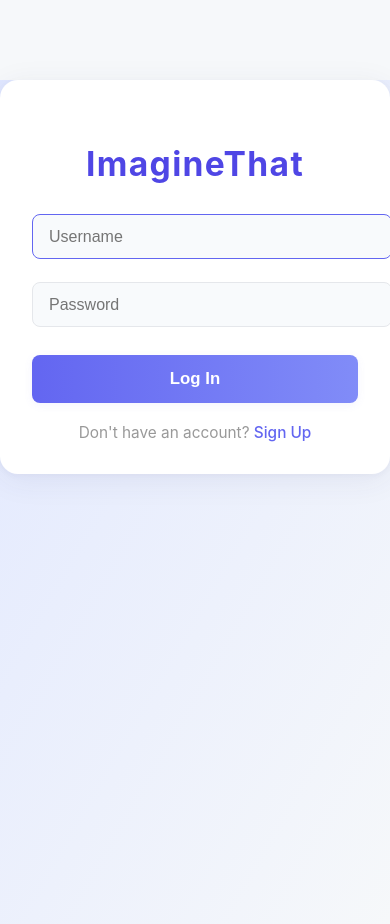
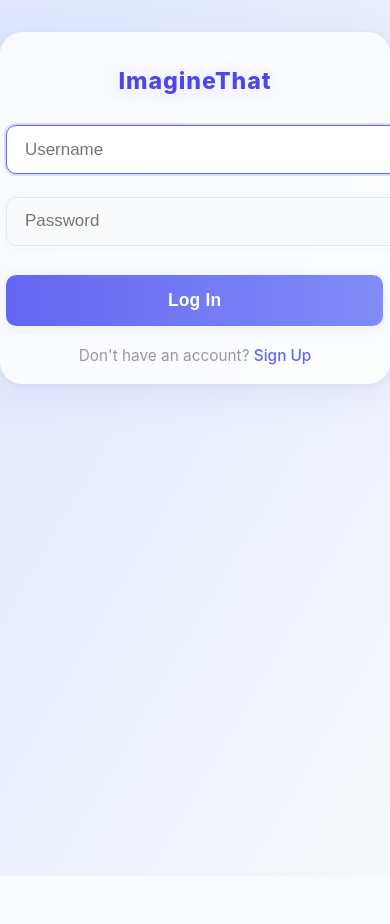
Before and after one commit to SaarShai/ImagineThat, a PHP site: page /index.php in a window 390 px wide; the page is wider, and only the part inside the window is pictured. After the commit the page ends 876 px from the top of that part, so only its background shows below. Run offline with PHP 8.4, Linux system fonts and the light colour scheme.

Commit message:
UI polish: beautiful minimalistic glassmorphism, modern focus, responsive, animated buttons

```diff
--- a/assets/css/style.css
+++ b/assets/css/style.css
@@ -2,42 +2,54 @@
 body, html {
     margin: 0;
     padding: 0;
-    font-family: 'Inter', 'Segoe UI', Arial, sans-serif;
-    background: #f6f8fa;
+    font-family: 'Inter', 'Segoe UI', Arial, 'Apple Color Emoji', 'Segoe UI Emoji', 'Segoe UI Symbol', sans-serif;
+    background: linear-gradient(120deg, #e0e7ff 0%, #f6f8fa 100%);
     color: #222;
-    height: 100%;
+    min-height: 100vh;
+    -webkit-font-smoothing: antialiased;
+    -moz-osx-font-smoothing: grayscale;
 }
 .login-bg {
     background: linear-gradient(120deg, #e0e7ff 0%, #f6f8fa 100%);
     min-height: 100vh;
 }
 .centered-card {
-    background: #fff;
-    border-radius: 18px;
-    box-shadow: 0 6px 32px rgba(60,60,100,0.07), 0 1.5px 6px rgba(60,60,100,0.04);
-    max-width: 350px;
+    background: rgba(255,255,255,0.82);
+    backdrop-filter: blur(8px) saturate(140%);
+    border-radius: 22px;
+    box-shadow: 0 8px 40px rgba(99,102,241,0.10), 0 2px 8px rgba(60,60,100,0.07);
+    max-width: 380px;
     margin: 80px auto 0 auto;
-    padding: 2.5rem 2rem 2rem 2rem;
+    padding: 2.7rem 2.2rem 2.2rem 2.2rem;
     text-align: center;
-    transition: box-shadow 0.2s cubic-bezier(.4,0,.2,1);
+    transition: box-shadow 0.22s cubic-bezier(.4,0,.2,1), background 0.22s;
     animation: fadeInUp 0.7s cubic-bezier(.4,0,.2,1);
 }
 .logo-title {
-    font-size: 2.1rem;
-    font-weight: 700;
+    font-size: 2.3rem;
+    font-weight: 800;
     letter-spacing: 0.04em;
     margin-bottom: 1.2rem;
     color: #4f46e5;
+    text-shadow: 0 2px 18px #6366f133;
+    font-family: 'Inter', 'Segoe UI', Arial, sans-serif;
 }
 .form input {
     width: 100%;
-    padding: 0.8rem 1rem;
+    padding: 0.85rem 1.1rem;
     margin: 0.7rem 0;
-    border: 1px solid #e5e7eb;
-    border-radius: 8px;
-    font-size: 1rem;
-    background: #f8fafc;
-    transition: border 0.2s;
+    border: 1.5px solid #e5e7eb;
+    border-radius: 10px;
+    font-size: 1.06rem;
+    background: rgba(248,250,252,0.93);
+    transition: border 0.22s, box-shadow 0.22s;
+    box-shadow: 0 1.5px 8px rgba(99,102,241,0.04);
+}
+.form input:focus {
+    border: 1.5px solid #6366f1;
+    outline: none;
+    box-shadow: 0 0 0 2px #6366f133;
+    background: #fff;
 }
 .form input:focus {
     border: 1.5px solid #6366f1;
@@ -45,17 +57,25 @@ body, html {
 }
 .btn {
     width: 100%;
-    padding: 0.9rem 0;
+    padding: 0.95rem 0;
     background: linear-gradient(90deg, #6366f1 0%, #818cf8 100%);
     color: #fff;
     border: none;
-    border-radius: 8px;
-    font-size: 1.05rem;
-    font-weight: 600;
+    border-radius: 10px;
+    font-size: 1.09rem;
+    font-weight: 700;
     cursor: pointer;
-    margin-top: 1rem;
-    box-shadow: 0 2px 10px rgba(99,102,241,0.07);
-    transition: background 0.2s, box-shadow 0.2s;
+    margin-top: 1.15rem;
+    box-shadow: 0 2px 14px rgba(99,102,241,0.11);
+    letter-spacing: 0.01em;
+    transition: background 0.22s, box-shadow 0.22s, transform 0.13s;
+    will-change: transform;
+}
+.btn:hover, .btn:focus {
+    background: linear-gradient(90deg, #818cf8 0%, #6366f1 100%);
+    box-shadow: 0 6px 24px rgba(99,102,241,0.13);
+    transform: translateY(-2px) scale(1.025);
+    outline: none;
 }
 .btn:hover {
     background: linear-gradient(90deg, #818cf8 0%, #6366f1 100%);
@@ -180,6 +204,19 @@ body, html {
     background: #6366f1;
     color: #fff;
 }
+@media (max-width: 480px) {
+    .centered-card, .dashboard-container {
+        max-width: 98vw;
+        padding: 1.2rem 0.4rem;
+        margin: 32px auto 0 auto;
+    }
+    .logo-title {
+        font-size: 1.45rem;
+    }
+    .dashboard-container {
+        padding: 1.2rem 0.4rem;
+    }
+}
 @keyframes fadeInUp {
     0% { opacity: 0; transform: translateY(30px); }
     100% { opacity: 1; transform: translateY(0); }
```
Also changed, not shown: other parts of assets/css/style.css (+13 -9 lines).
